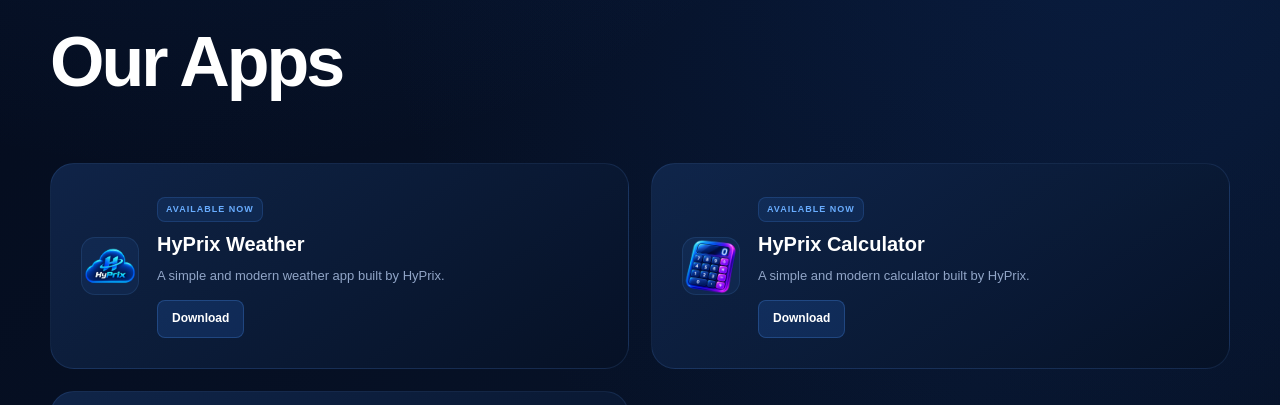
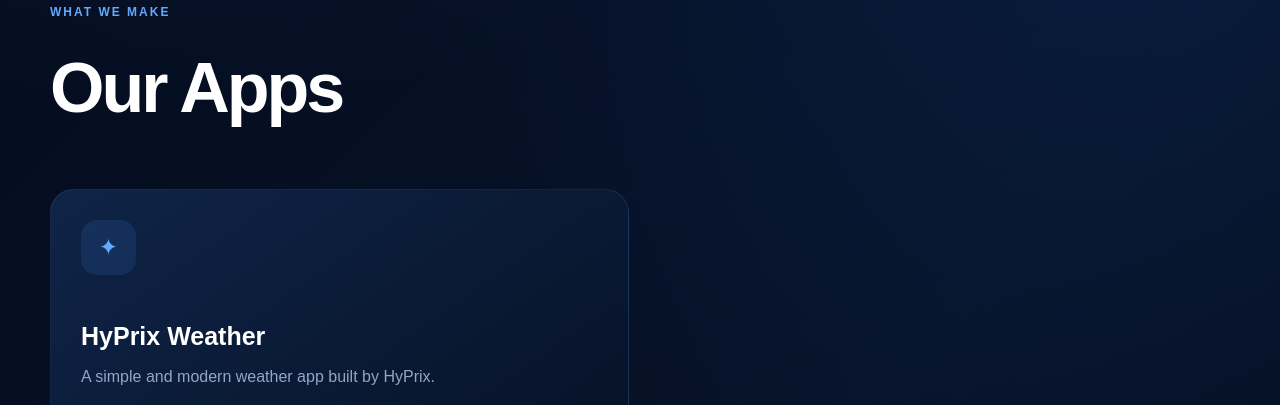
Before and after one commit to BluePrix/HyPrix, a plain HTML site: page index.html in a window 1280 px wide. Shown: the part 1023-1428 px from the top of the page. Drawn offline with Linux system fonts and the light colour scheme.

Commit message:
Update index.html

````diff
--- a/index.html
+++ b/index.html
@@ -1,3 +1,4 @@
+```html
 <!DOCTYPE html>
 <html lang="en">
 <head>
@@ -19,10 +20,8 @@
 
 <body>
 
-    <!-- ==================== NAVIGATION ==================== -->
-
+    <!-- NAVIGATION -->
     <header>
-
         <div class="logo">
             <img src="./HyPrix.png" alt="HyPrix">
         </div>
@@ -33,19 +32,13 @@
             <a href="#games">Games</a>
             <a href="#about">About</a>
         </nav>
-
     </header>
 
-
-    <!-- ==================== MAIN ==================== -->
-
+    <!-- MAIN -->
     <main>
 
-
-        <!-- ==================== HERO ==================== -->
-
+        <!-- HERO -->
         <section id="home" class="hero">
-
             <div class="hero-content">
 
                 <span class="badge">
@@ -68,13 +61,9 @@
                 </a>
 
             </div>
-
         </section>
 
-
-
-        <!-- ==================== APPS ==================== -->
-
+        <!-- APPS -->
         <section id="apps" class="section">
 
             <p class="section-label">
@@ -85,106 +74,14 @@
                 Our Apps
             </h2>
 
-
             <div class="cards">
 
-
-                <!-- ==================== WEATHER ==================== -->
-
-                <div class="card weather-card">
-
-                    <div class="app-logo-container">
-
-                        <img
-                            src="./HyPrix Weather Logo.png"
-                            alt="HyPrix Weather"
-                            class="app-logo"
-                        >
-
-                    </div>
-
-
-                    <div>
-
-                        <span class="status">
-                            AVAILABLE NOW
-                        </span>
-
-                        <h3>
-                            HyPrix Weather
-                        </h3>
-
-                        <p>
-                            A simple and modern weather app
-                            built by HyPrix.
-                        </p>
-
-                        <a
-                            href="./HyPrix Weather.exe"
-                            class="download-button"
-                            download
-                        >
-                            Download
-                        </a>
-
-                    </div>
-
-                </div>
-
-
-
-                <!-- ==================== CALCULATOR ==================== -->
-
-                <div class="card weather-card">
-
-                    <div class="app-logo-container">
-
-                        <img
-                            src="./HyPrix Calculator.ico"
-                            alt="HyPrix Calculator"
-                            class="app-logo"
-                        >
-
-                    </div>
-
-
-                    <div>
-
-                        <span class="status">
-                            AVAILABLE NOW
-                        </span>
-
-                        <h3>
-                            HyPrix Calculator
-                        </h3>
-
-                        <p>
-                            A simple and modern calculator
-                            built by HyPrix.
-                        </p>
-
-                        <a
-                            href="./HyPrix Calculator.exe"
-                            class="download-button"
-                            download
-                        >
-                            Download
-                        </a>
-
-                    </div>
-
-                </div>
-
-
-
-                <!-- ==================== MORE APPS ==================== -->
-
+                <!-- MORE APPS -->
                 <div class="card">
 
                     <div class="card-icon">
                         ✦
                     </div>
-
 
                     <div>
 
@@ -205,15 +102,11 @@
 
                 </div>
 
-
             </div>
 
         </section>
 
-
-
-        <!-- ==================== GAMES ==================== -->
-
+        <!-- GAMES -->
         <section id="games" class="section">
 
             <p class="section-label">
@@ -223,7 +116,6 @@
             <h2>
                 Our Games
             </h2>
-
 
             <div class="game-box">
 
@@ -248,10 +140,7 @@
 
         </section>
 
-
-
-        <!-- ==================== ABOUT ==================== -->
-
+        <!-- ABOUT -->
         <section id="about" class="section about">
 
             <p class="section-label">
@@ -270,13 +159,9 @@
 
         </section>
 
-
     </main>
 
-
-
-    <!-- ==================== FOOTER ==================== -->
-
+    <!-- FOOTER -->
     <footer>
 
         <strong>
@@ -289,6 +174,6 @@
 
     </footer>
 
-
 </body>
 </html>
+```
````
